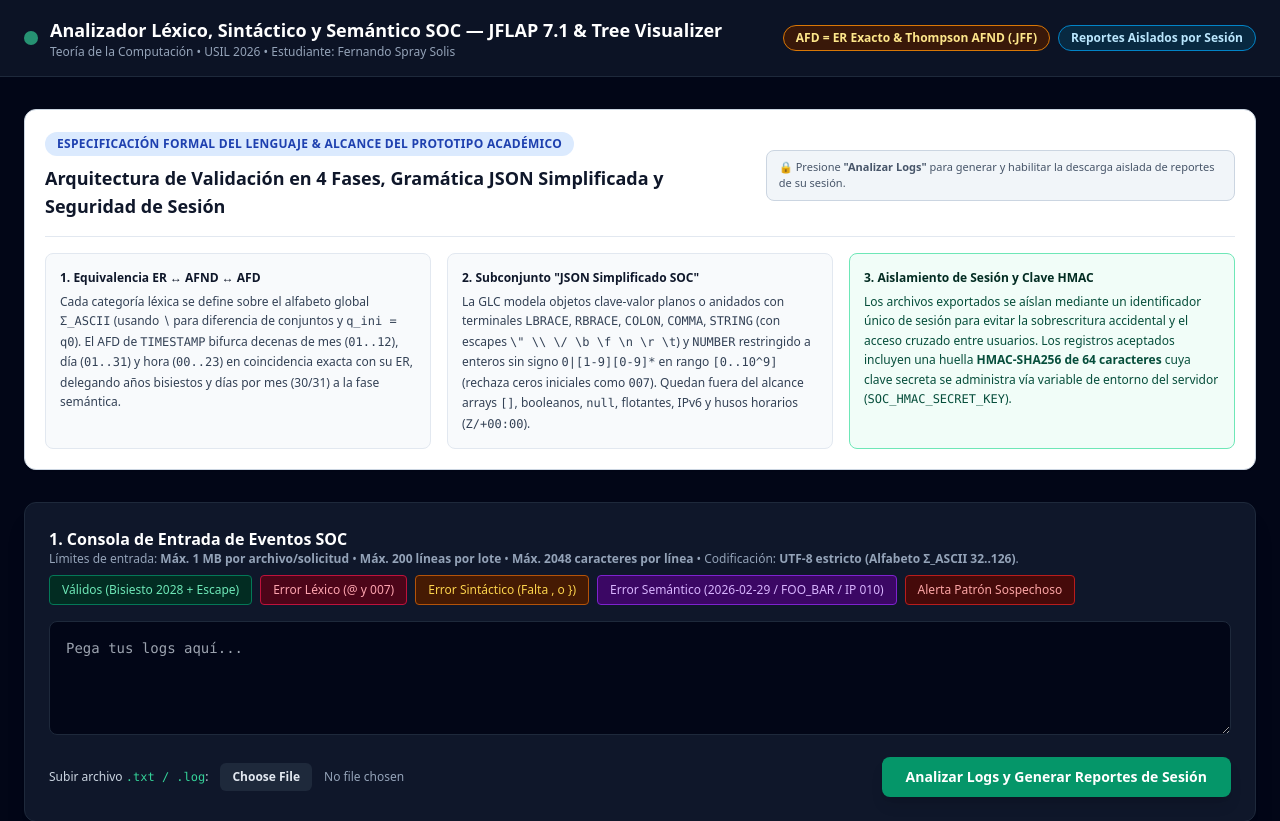
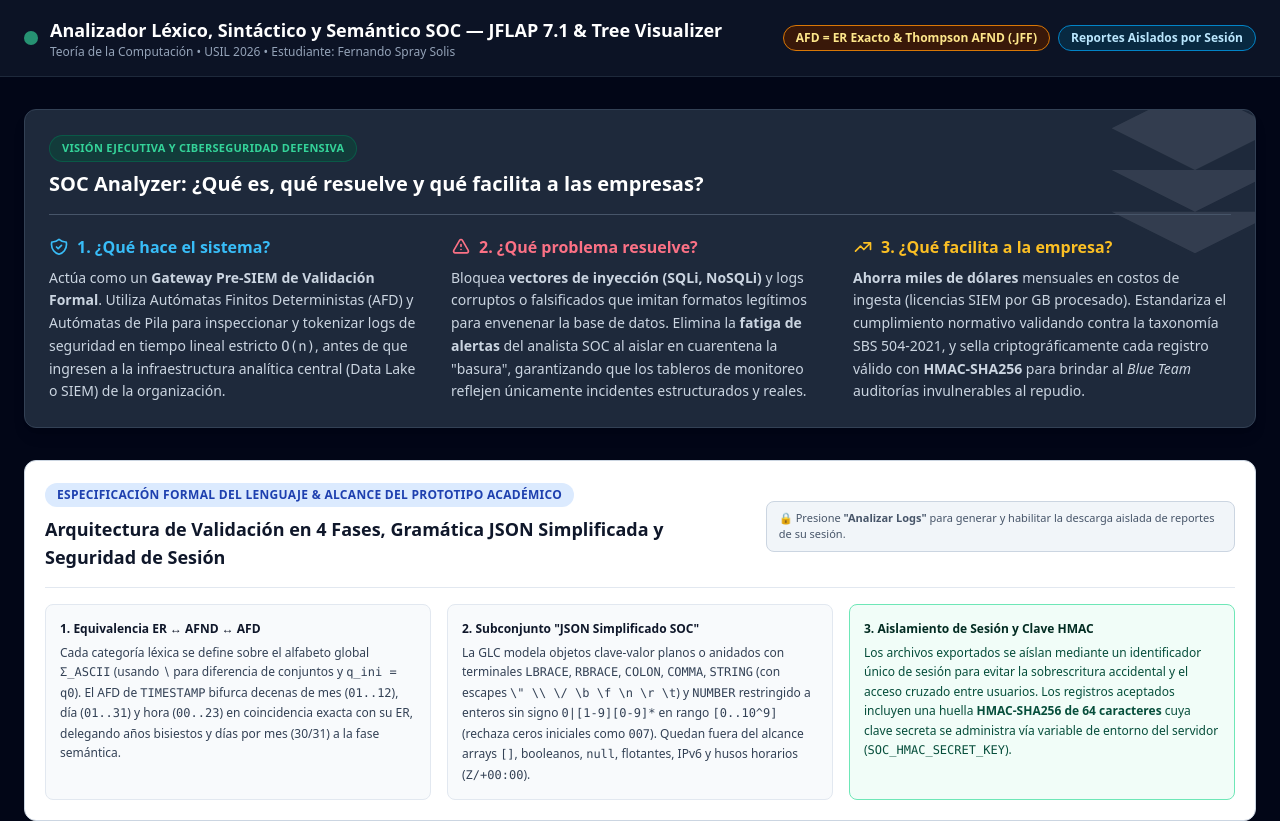
Before and after one commit to Fer-rgb03/TeoriaComputacion, a Flask app: template app/views/templates/index.html in a window 1280 px wide. Shown: the top 821 px of the page. Run offline with Flask 3, Linux system fonts and the light colour scheme; the template is opened without the code that fills it, so the values that code supplies are empty; parts of the project's set-up code (start-up, migrations or seed data) failed here and were passed over; some libraries are stand-ins or nearby versions.

Commit message:
Nueva implementacion

```diff
--- a/app/views/templates/index.html
+++ b/app/views/templates/index.html
@@ -77,7 +77,51 @@
         </div>
         {% endif %}
 
-        <!-- BLOQUE EJECUTIVO Y DECLARACIÓN FORMAL DEL SUBCONJUNTO DE LENGUAJE -->
+        <!-- RESUMEN EJECUTIVO Y VALOR DE NEGOCIO -->
+        <section class="rounded-xl border border-slate-700 bg-slate-800 p-6 shadow-lg relative overflow-hidden">
+            <div class="absolute -right-10 -top-10 opacity-10 pointer-events-none">
+                <svg width="200" height="200" viewBox="0 0 24 24" fill="currentColor"><path d="M12 2L2 7l10 5 10-5-10-5zM2 17l10 5 10-5M2 12l10 5 10-5"></path></svg>
+            </div>
+            <div class="mb-5 border-b border-slate-600 pb-4 relative z-10">
+                <span class="inline-block rounded-full bg-emerald-900/50 px-3 py-1 text-[11px] font-bold text-emerald-400 uppercase tracking-wide border border-emerald-700/50">
+                    Visión Ejecutiva y Ciberseguridad Defensiva
+                </span>
+                <h2 class="mt-2 text-xl font-bold text-white">
+                    SOC Analyzer: ¿Qué es, qué resuelve y qué facilita a las empresas?
+                </h2>
+            </div>
+            <div class="grid grid-cols-1 md:grid-cols-3 gap-6 text-sm text-slate-300 leading-relaxed relative z-10">
+                <div class="space-y-2">
+                    <div class="flex items-center gap-2 text-sky-400 font-bold text-base">
+                        <svg class="w-5 h-5" fill="none" stroke="currentColor" viewBox="0 0 24 24"><path stroke-linecap="round" stroke-linejoin="round" stroke-width="2" d="M9 12l2 2 4-4m5.618-4.016A11.955 11.955 0 0112 2.944a11.955 11.955 0 01-8.618 3.04A12.02 12.02 0 003 9c0 5.591 3.824 10.29 9 11.622 5.176-1.332 9-6.03 9-11.622 0-1.042-.133-2.052-.382-3.016z"></path></svg>
+                        1. ¿Qué hace el sistema?
+                    </div>
+                    <p>
+                        Actúa como un <strong>Gateway Pre-SIEM de Validación Formal</strong>. Utiliza Autómatas Finitos Deterministas (AFD) y Autómatas de Pila para inspeccionar y tokenizar logs de seguridad en tiempo lineal estricto <code>O(n)</code>, antes de que ingresen a la infraestructura analítica central (Data Lake o SIEM) de la organización.
+                    </p>
+                </div>
+                <div class="space-y-2">
+                    <div class="flex items-center gap-2 text-rose-400 font-bold text-base">
+                        <svg class="w-5 h-5" fill="none" stroke="currentColor" viewBox="0 0 24 24"><path stroke-linecap="round" stroke-linejoin="round" stroke-width="2" d="M12 9v2m0 4h.01m-6.938 4h13.856c1.54 0 2.502-1.667 1.732-3L13.732 4c-.77-1.333-2.694-1.333-3.464 0L3.34 16c-.77 1.333.192 3 1.732 3z"></path></svg>
+                        2. ¿Qué problema resuelve?
+                    </div>
+                    <p>
+                        Bloquea <strong>vectores de inyección (SQLi, NoSQLi)</strong> y logs corruptos o falsificados que imitan formatos legítimos para envenenar la base de datos. Elimina la <strong>fatiga de alertas</strong> del analista SOC al aislar en cuarentena la "basura", garantizando que los tableros de monitoreo reflejen únicamente incidentes estructurados y reales.
+                    </p>
+                </div>
+                <div class="space-y-2">
+                    <div class="flex items-center gap-2 text-amber-400 font-bold text-base">
+                        <svg class="w-5 h-5" fill="none" stroke="currentColor" viewBox="0 0 24 24"><path stroke-linecap="round" stroke-linejoin="round" stroke-width="2" d="M13 7h8m0 0v8m0-8l-8 8-4-4-6 6"></path></svg>
+                        3. ¿Qué facilita a la empresa?
+                    </div>
+                    <p>
+                        <strong>Ahorra miles de dólares</strong> mensuales en costos de ingesta (licencias SIEM por GB procesado). Estandariza el cumplimiento normativo validando contra la taxonomía SBS 504-2021, y sella criptográficamente cada registro válido con <strong>HMAC-SHA256</strong> para brindar al <em>Blue Team</em> auditorías invulnerables al repudio.
+                    </p>
+                </div>
+            </div>
+        </section>
+
+        <!-- BLOQUE DECLARACIÓN FORMAL DEL SUBCONJUNTO DE LENGUAJE -->
         <section class="rounded-xl border border-slate-300 bg-white p-5 shadow-sm">
           <div class="flex flex-col lg:flex-row lg:items-center lg:justify-between gap-4 border-b border-slate-200 pb-4">
             <div>
```
